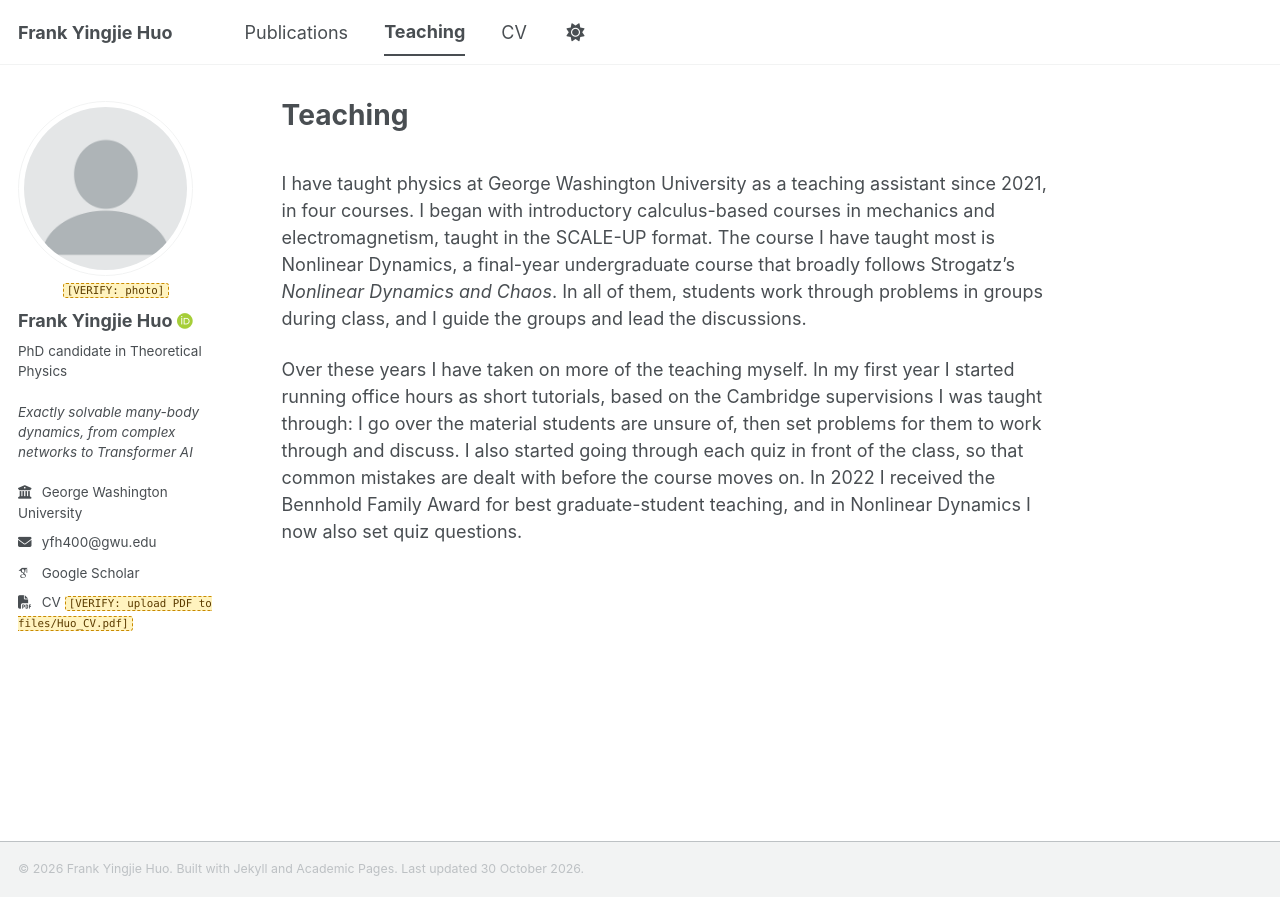
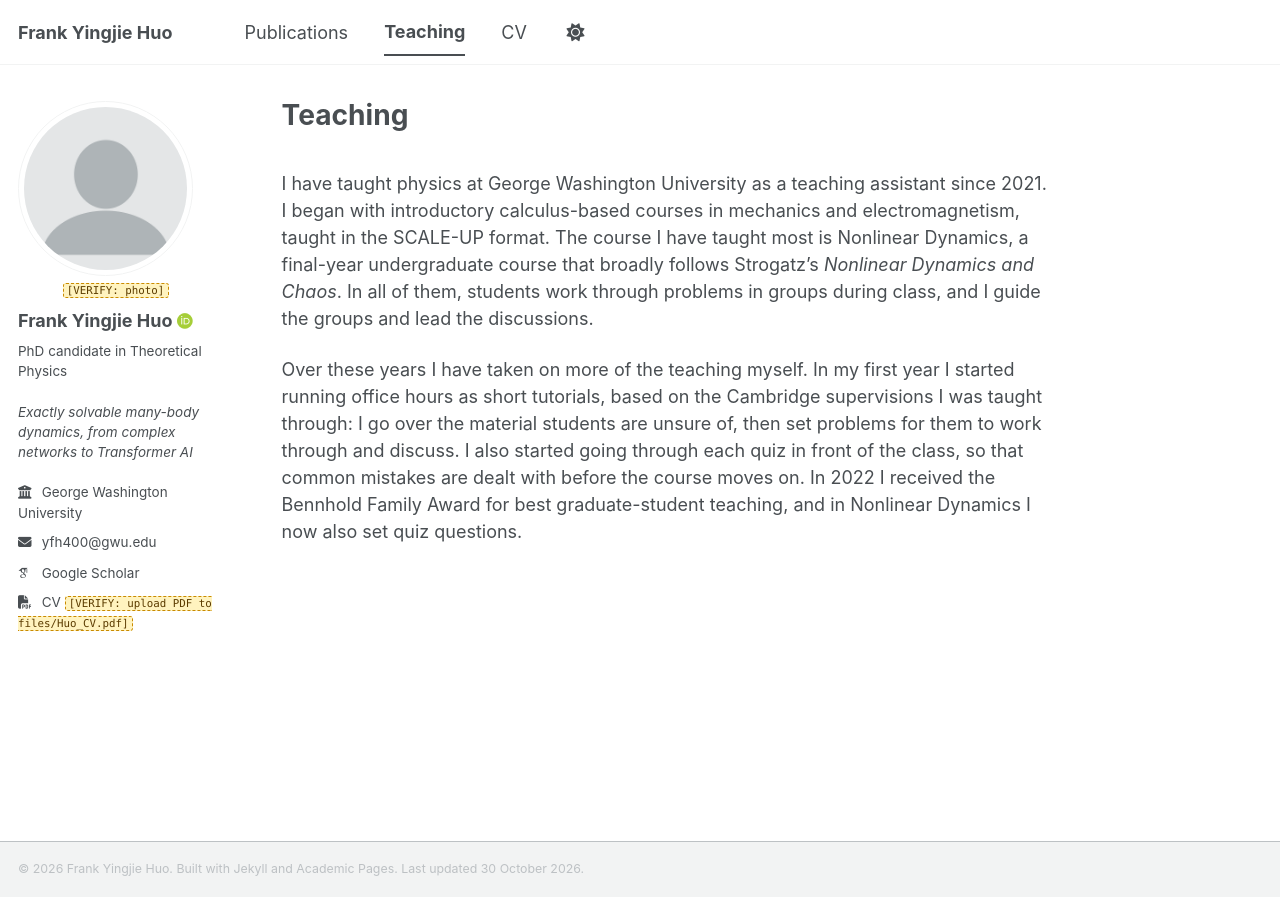
Before and after one commit to FrankHuo-217/huo.github.io, a Jekyll site: the page built from _pages/teaching.md, in a window 1280 px wide. Built offline with Jekyll 4.4.1, drawn with Linux system fonts in a browser that asks for light colours; some web fonts are replaced; a script bundle is joined from its source files by our own code.

Commit message:
Drop the course count from the Teaching page
Co-Authored-By: Claude Opus 5.5 <noreply@anthropic.com>
Claude-Session: https://claude.ai/code/session_01EX1ohUgYjPPjqdCJmoT8XW

```diff
--- a/_pages/teaching.md
+++ b/_pages/teaching.md
@@ -4,7 +4,7 @@ permalink: /teaching/
 author_profile: true
 ---
 
-I have taught physics at George Washington University as a teaching assistant since 2021, in four courses. I began with introductory calculus-based courses in mechanics and electromagnetism, taught in the SCALE-UP format. The course I have taught most is Nonlinear Dynamics, a final-year undergraduate course that broadly follows Strogatz's *Nonlinear Dynamics and Chaos*. In all of them, students work through problems in groups during class, and I guide the groups and lead the discussions.
+I have taught physics at George Washington University as a teaching assistant since 2021. I began with introductory calculus-based courses in mechanics and electromagnetism, taught in the SCALE-UP format. The course I have taught most is Nonlinear Dynamics, a final-year undergraduate course that broadly follows Strogatz's *Nonlinear Dynamics and Chaos*. In all of them, students work through problems in groups during class, and I guide the groups and lead the discussions.
 {: .page-intro}
 
 Over these years I have taken on more of the teaching myself. In my first year I started running office hours as short tutorials, based on the Cambridge supervisions I was taught through: I go over the material students are unsure of, then set problems for them to work through and discuss. I also started going through each quiz in front of the class, so that common mistakes are dealt with before the course moves on. In 2022 I received the Bennhold Family Award for best graduate-student teaching, and in Nonlinear Dynamics I now also set quiz questions.
```
